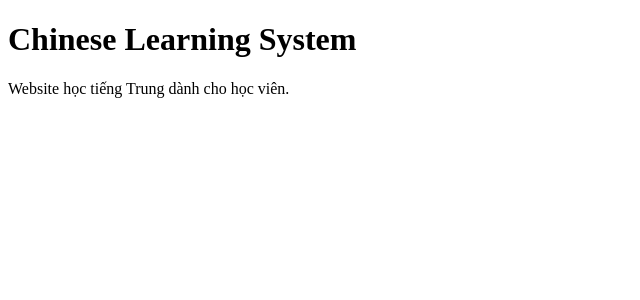
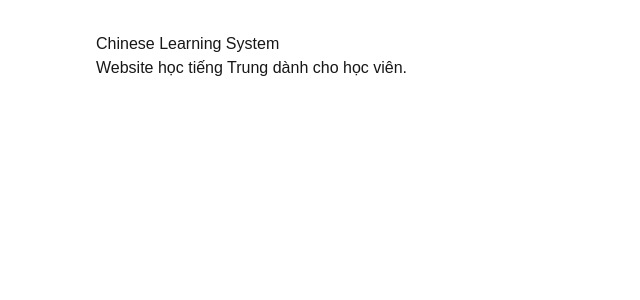
Before and after one commit to nguyenthanhvu1411/chinese-learning-system, a Next.js app in the folder frontend/public-web/: page / in a window 1280 px wide. Shown: the top 300 px of the page, without its empty margins (0-640 px from the left). Built offline with nearby package versions, Linux system fonts and the light colour scheme.

Commit message:
feat(public-web): complete frontend foundation

```diff
--- /dev/null
+++ b/frontend/public-web/app/globals.css
@@ -0,0 +1,12 @@
+@import "tailwindcss";
+
+:root {
+  color-scheme: light;
+  font-family: Arial, Helvetica, sans-serif;
+  background: #ffffff;
+  color: #171717;
+}
+
+* { box-sizing: border-box; }
+body { margin: 0; min-height: 100vh; }
+main { max-width: 72rem; margin: 0 auto; padding: 2rem; }
--- a/frontend/public-web/app/layout.tsx
+++ b/frontend/public-web/app/layout.tsx
@@ -1,9 +1,10 @@
 import type { Metadata } from "next";
 import type { ReactNode } from "react";
+import "./globals.css";
 
 export const metadata: Metadata = {
   title: "Chinese Learning System",
-  description: "Student learning website",
+  description: "Website học tiếng Trung dành cho học viên",
 };
 
 export default function RootLayout({ children }: Readonly<{ children: ReactNode }>) {
--- a/frontend/public-web/package.json
+++ b/frontend/public-web/package.json
@@ -6,7 +6,9 @@
     "dev": "next dev",
     "build": "next build",
     "start": "next start",
-    "lint": "eslint"
+    "lint": "eslint .",
+    "type-check": "tsc --noEmit",
+    "test": "node --test"
   },
   "dependencies": {
     "next": "16.2.12",
@@ -14,11 +16,13 @@
     "react-dom": "19.2.4"
   },
   "devDependencies": {
+    "@tailwindcss/postcss": "^4",
     "@types/node": "^20",
     "@types/react": "^19",
     "@types/react-dom": "^19",
     "eslint": "^9",
     "eslint-config-next": "16.2.12",
+    "tailwindcss": "^4",
     "typescript": "^5"
   }
 }
--- /dev/null
+++ b/frontend/public-web/postcss.config.mjs
@@ -0,0 +1,5 @@
+export default {
+  plugins: {
+    "@tailwindcss/postcss": {},
+  },
+};
```
Also changed, not shown: 1 other file (tests, documents, lock files or other folders).
